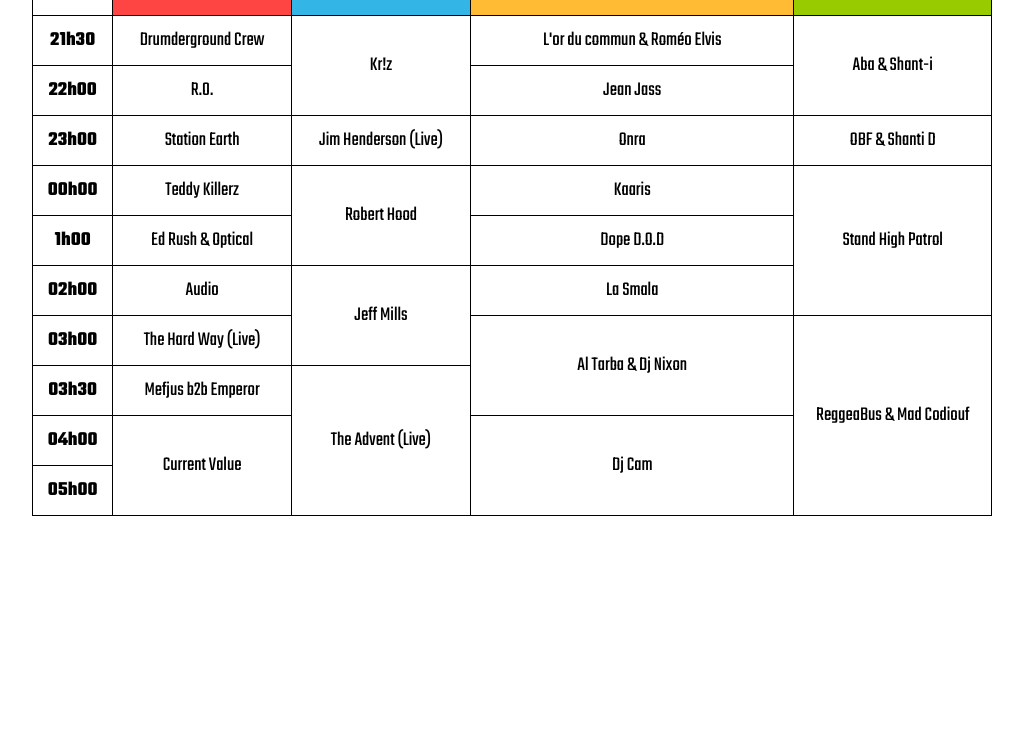
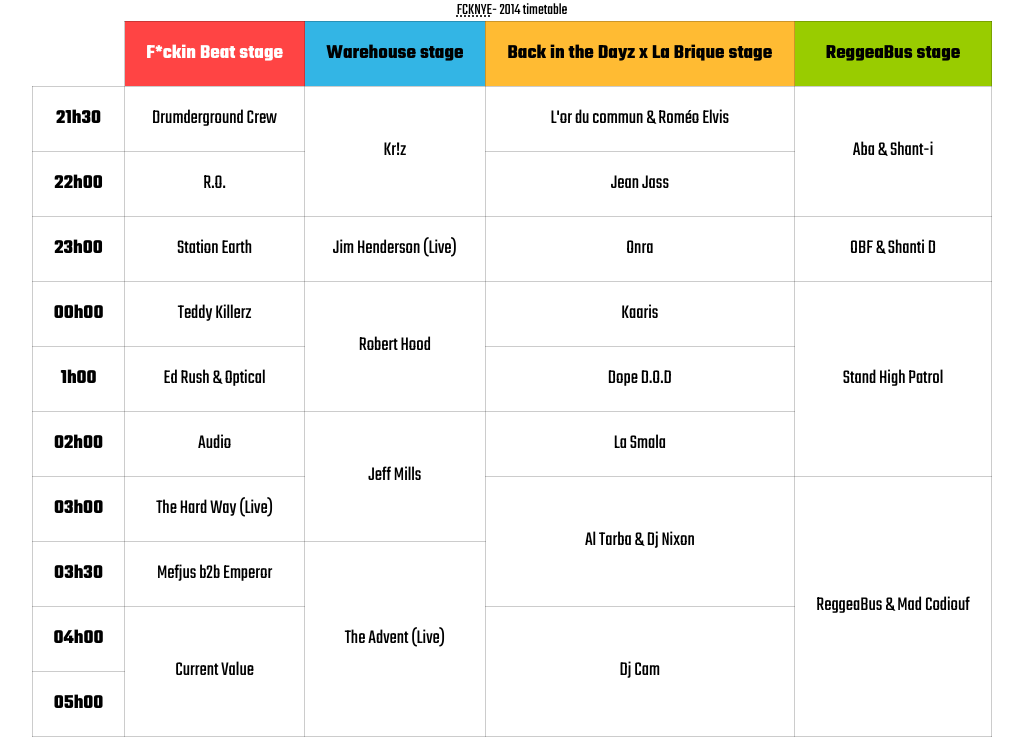
Before and after one commit to tecg-cpw/html-table-nye, a plain HTML site: page index.html in a window 1280 px wide. Shown: the part 84-821 px from the top of the page, without its empty margins (128-1151 px from the left). Before the commit the page ends 800 px from the top, so only its background shows below. Drawn offline with Linux system fonts and the light colour scheme.

Commit message:
update css, html and readme
remove .idea

```diff
--- a/css/styles.css
+++ b/css/styles.css
@@ -1,37 +1,69 @@
-@import url('https://fonts.googleapis.com/css?family=Teko:400,700');
+@import url(https://fonts.bunny.net/css?family=teko:400,700);
+
 body {
-    width: 960px;
-    margin: 0 auto;
-    margin-top: 2%;
+    font: 16px/1.2 Teko, sans-serif;
+    width: 60rem;
+    margin: 2% auto 0;
 }
+
+h1 {
+    text-align: center;
+    text-transform: uppercase;
+}
+
 table {
     border-collapse: collapse;
     border-spacing: 0;
     font-family: 'Teko', sans-serif;
     width: 100%
 }
+
+#table-description {
+    /*hide element visually*/
+    position: absolute;
+    left: -9999px;
+    top: -9999px;
+    width: 0;
+    height: 0;
+    overflow: hidden;
+    clip: rect(0 0 0 0);
+    font-size: 0;
+    padding: 0;
+}
+
 th {
     font-weight: 700;
-    font-size: 125%;
+    font-size: 1.25rem;
 }
+
 td {
     text-align: center;
-    font-size: 125%;
+    font-size: 1.25rem;
 }
-td, td, th {
-    padding: 10px;
-    border: 1px solid black;
+
+td, th {
+    padding: 1em;
+    border: 1px solid rgba(0, 0, 0, 0.2);
 }
-th + th {
+
+/* Cellule vide en haut à gauche */
+td[aria-hidden] {
+    border: none;
+}
+
+#fbs {
     background-color: #ff4444;
     color: white;
 }
-th + th + th {
+
+#ws {
     background-color: #33b5e5;
 }
-tr > th + th + th + th {
+
+#bitds {
     background-color: #ffbb33;
 }
-tr > th + th + th + th + th {
+
+#rs {
     background-color: #99cc00;
 }
--- a/index.html
+++ b/index.html
@@ -1,160 +1,115 @@
-<!DOCTYPE html>
-<html lang="fr">
+<!doctype html>
+<html lang="en">
   <head>
-		<meta charset="UTF-8">
-		<title>
-			F*ckin NYE - Timetable
-		</title>
-		<link href='http://fonts.googleapis.com/css?family=Teko:400,700' rel='stylesheet' type='text/css'>
-		<link rel="stylesheet" href="./css/styles.css">
+    <meta charset="UTF-8" />
+    <meta name="author" content="tecg-cpw" />
+    <meta name="keywords" content="table, html, concert, schedule, timetable" />
+    <meta
+      name="description"
+      content="The timetable of the 2014 edition of FCKNYE"
+    />
+    <title>F*ckin NYE - Timetable</title>
+    <link rel="stylesheet" href="./css/styles.css" />
   </head>
   <body>
-		<table>
+    <h1>
+      New Year&rsquo;s Festival
+      <time datetime="2014">2014</time>
+    </h1>
+    <div id="table-description">
+      <p>
+        From
+        <time datetime="2013-12-31 21:30:00">21h30</time>
+        to
+        <time datetime="2014-01-01 06:00:00">06h00</time>
+        , many dj sets will happen on 4 stages
+      </p>
+    </div>
+    <table aria-describedby="table-description">
       <caption>
-				Le timetable du nouvel an : FCKNYE-2014
+        <abbr title="F*CK New Year's Eve">FCKNYE</abbr
+        >-
+        <time datetime="2014">2014</time>
+        timetable
       </caption>
       <tr>
-				<th>&nbsp;</th>
-				<th scope="col">
-					F*ckin Beat stage
-				</th>
-				<th scope="col">
-					Warehouse stage
-				</th>
-				<th scope="col">
-					Back in the Dayz x La Brique stage
-				</th>
-				<th scope="col">
-					ReggeaBus stage
-				</th>
+        <td aria-hidden="true">&nbsp;</td>
+        <th id="fbs">F*ckin Beat stage</th>
+        <th id="ws">Warehouse stage</th>
+        <th id="bitds">Back in the Dayz x La Brique stage</th>
+        <th id="rs">ReggeaBus stage</th>
       </tr>
       <tr>
-				<th id="l2130">
-					21h30
-				</th>
-				<td headers="l2130">
-					Drumderground Crew
-				</td>
-				<td rowspan="2" headers="l2130 l2200">
-					Kr!z
-				</td>
-				<td headers="l2130">
-					L'or du commun & Roméo Elvis
-				</td>
-				<td rowspan="2" headers="l2130 l2200">
-					Aba & Shant-i
+        <th id="l2130">21h30</th>
+        <td headers="l2130 fbs">Drumderground Crew</td>
+        <td rowspan="2" headers="l2130 l2200 ws">Kr!z</td>
+        <td headers="l2130 bitds">L'or du commun & Roméo Elvis</td>
+        <td rowspan="2" headers="l2130 l2200 rs">Aba & Shant-i</td>
+      </tr>
+      <tr>
+        <th id="l2200">22h00</th>
+        <td headers="l2200 fbs">R.O.</td>
+        <!-- td -->
+        <td headers="l2200 bitds">Jean Jass</td>
+        <!-- td -->
+      </tr>
+      <tr>
+        <th id="l2300">23h00</th>
+        <td headers="l2300 fbs">Station Earth</td>
+        <td headers="l2300 ws">Jim Henderson (Live)</td>
+        <td headers="l2300 bitds">Onra</td>
+        <td headers="l2300 rs">OBF &amp; Shanti D</td>
+      </tr>
+      <tr>
+        <th id="l0000">00h00</th>
+        <td headers="l0000 fbs">Teddy Killerz</td>
+        <td rowspan="2" headers="l0000 l0100 ws">Robert Hood</td>
+        <td headers="l0000 bitds">Kaaris</td>
+        <td rowspan="3" headers="l0000 l0100 l0200 rs">Stand High Patrol</td>
+      </tr>
+      <tr>
+        <th id="l0100">1h00</th>
+        <td headers="l0100 fbs">Ed Rush &amp; Optical</td>
+        <!-- td -->
+        <td headers="l0100 bitds">Dope D.O.D</td>
+        <!-- td -->
+      </tr>
+      <tr>
+        <th id="l0200">02h00</th>
+        <td headers="l0200 fbs">Audio</td>
+        <td rowspan="2" headers="l0200 l0300 ws">Jeff Mills</td>
+        <td headers="l0200 bitds">La Smala</td>
+        <!-- td -->
+      </tr>
+      <tr>
+        <th id="l0300">03h00</th>
+        <td headers="l0300 fbs">The Hard Way (Live)</td>
+        <!-- td -->
+        <td rowspan="2" headers="l0300 l0400 bitds">Al Tarba &amp; Dj Nixon</td>
+        <td rowspan="4" headers="l0300 l0330 l0400 l0500 rs">
+          ReggeaBus &amp; Mad Codiouf
         </td>
       </tr>
       <tr>
-				<th id="l2200">
-					22h00
-				</th>
-				<td headers="l2200">
-					R.O.
-				</td>
-				<td headers="l2200">
-					Jean Jass
-				</td>
+        <th id="l0330">03h30</th>
+        <td headers="l0330 fbs">Mefjus b2b Emperor</td>
+        <td rowspan="3" headers="l0330 l0400 l0500 ws">The Advent (Live)</td>
+        <!-- td -->
+        <!-- td -->
       </tr>
       <tr>
-				<th scope="row">
-					23h00
-				</th>
-				<td>
-					Station Earth
-				</td>
-				<td>
-					Jim Henderson (Live)
-				</td>
-				<td>
-					Onra
-				</td>
-				<td colspan="2">
-					OBF & Shanti D
-				</td>
+        <th id="l0400">04h00</th>
+        <td rowspan="2" headers="l0400 l0500 fbs">Current Value</td>
+        <!-- td -->
+        <td rowspan="2" headers="l0400 l0500 bitds">Dj Cam</td>
+        <!-- td -->
       </tr>
       <tr>
-				<th id="l0000">
-					00h00
-				</th>
-				<td headers="l0000">
-					Teddy Killerz
-				</td>
-				<td rowspan="2" headers="l0000 l0100">
-					Robert Hood
-				</td>
-				<td headers="l0000">
-					Kaaris
-				</td>
-				<td rowspan="3" headers="l0000 l0100 l0200">
-					Stand High Patrol
-				</td>
-			</tr>
-			<tr>
-				<th id="l0100">
-					1h00
-				</th>
-				<td headers="l0100">
-					Ed Rush &amp; Optical
-				</td>
-				<td headers="l0100">
-					Dope D.O.D
-				</td>
-			</tr>
-			<tr>
-				<th id="l0200">
-					02h00
-				</th>
-				<td headers="l0200">
-					Audio
-				</td>
-				<td rowspan="2" headers="l0200 l0300">
-					Jeff Mills
-				</td>
-				<td headers="l0200">
-					La Smala
-				</td>
-			</tr>
-			<tr>
-				<th id="l0300">
-					03h00
-				</th>
-				<td headers="l0300">
-					The Hard Way (Live)
-				</td>
-				<td rowspan="2" headers="l0300 l0400">
-					Al Tarba & Dj Nixon
-				</td>
-				<td rowspan="4" headers="l0300 l0330 l0400 l0500">
-					ReggeaBus & Mad Codiouf
-				</td>
-			</tr>
-			<tr>
-				<th id="l0330">
-					03h30
-				</th>
-				<td headers="l0330">
-					Mefjus b2b Emperor
-				</td>
-				<td rowspan="3" headers="l0330 l0400 l0500">
-					The Advent (Live)
-				</td>
-			</tr>
-			<tr>
-				<th id="l0400">
-					04h00
-				</th>
-				<td rowspan="2" headers="l0400 l0500">
-					Current Value
-				</td>
-				<td rowspan="2" headers="l0400 l0500">
-					Dj Cam
-				</td>
-			</tr>
-			<tr>
-				<th id="l0500">
-					05h00
-				</th>
+        <th id="l0500">05h00</th>
+        <!-- td -->
+        <!-- td -->
+        <!-- td -->
+        <!-- td -->
       </tr>
     </table>
   </body>
```
Also changed, not shown: 1 other file. Lines whose indentation alone changed are shown as unchanged.
